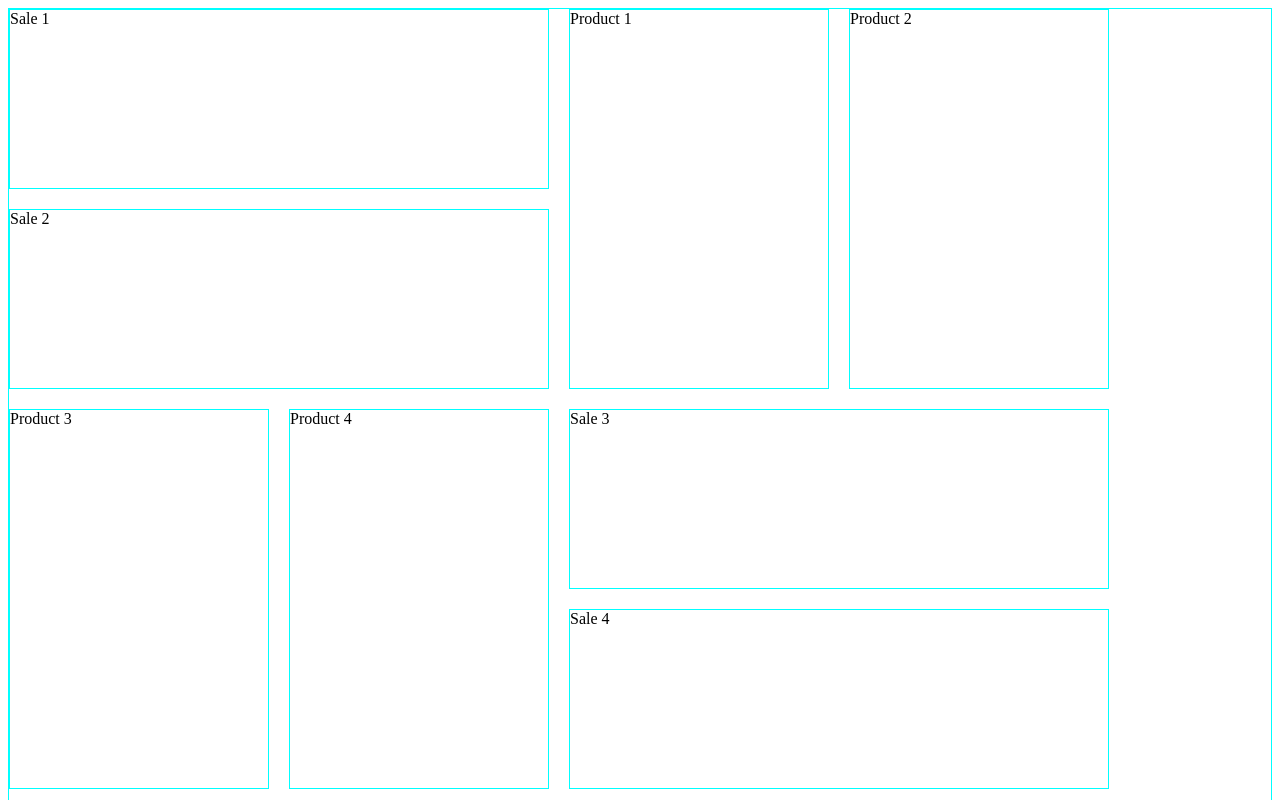
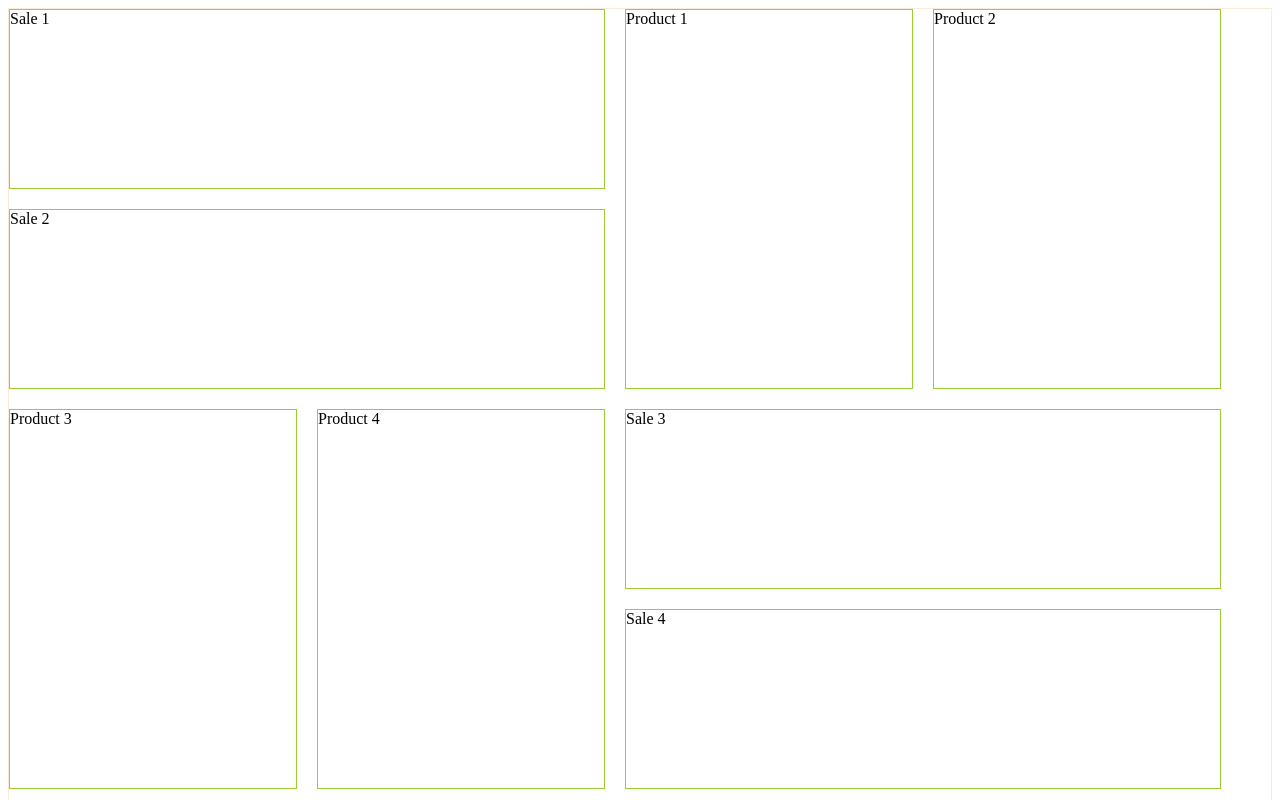
Before and after one commit to amsornet/CapedStore, a plain HTML site: page index.html in a window 1280 px wide. Shown: the top 800 px of the page. Drawn offline with Linux system fonts and the light colour scheme.

Commit message:
fix: border color: yellowgreen

```diff
--- a/css/grid.css
+++ b/css/grid.css
@@ -1,10 +1,15 @@
-div {
-    border: 1px solid aqua;
+body {
+    border: 1px solid antiquewhite;
+}
+.cards-grid > * {
+    border: 1px solid  yellowgreen;
 }
 .cards-grid {
+    height: 100%;
+    max-width: 100%;
     display: grid;
     gap: 20px;
-    grid-template-columns: repeat(4, minmax(200px, 260px));
+    grid-template-columns: repeat(4, minmax(200px, 288px));
     grid-template-rows: repeat(4, 180px);
     grid-auto-rows: 380px;
     grid-template-areas:
```
Also changed, not shown: 1 other file.
